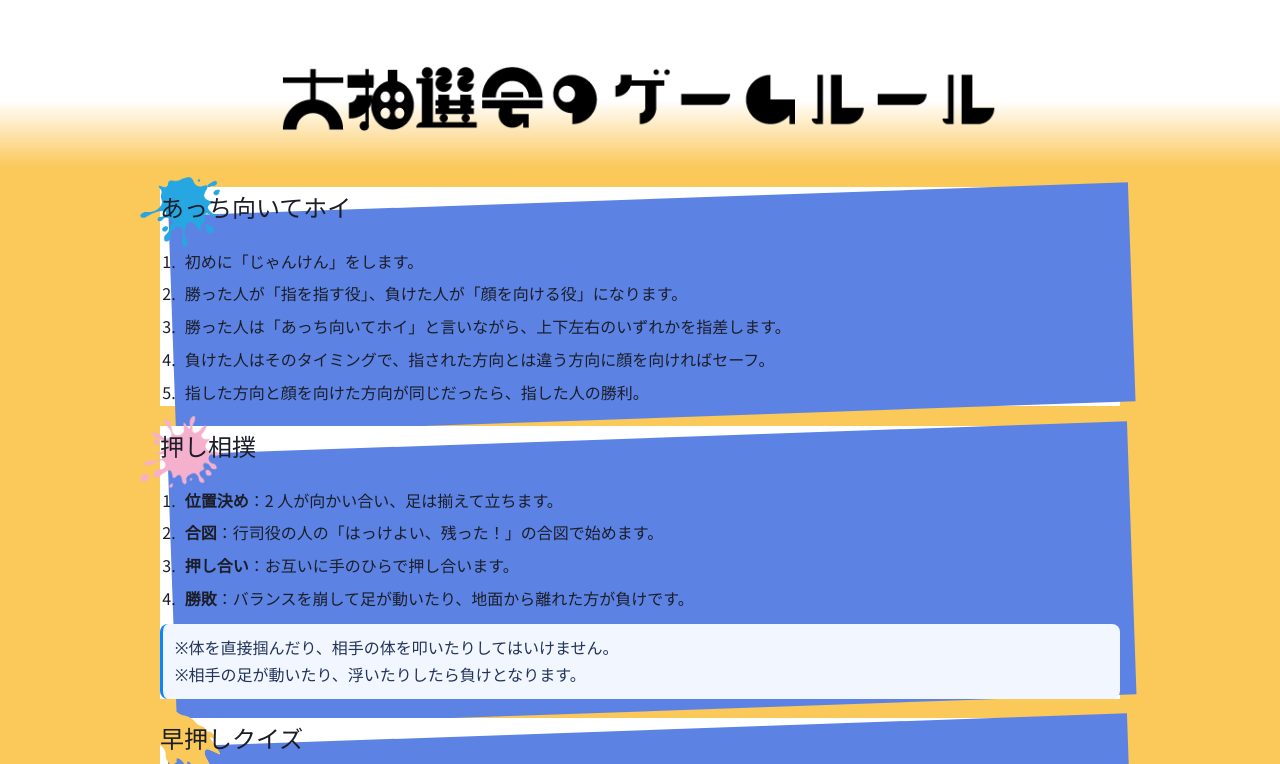
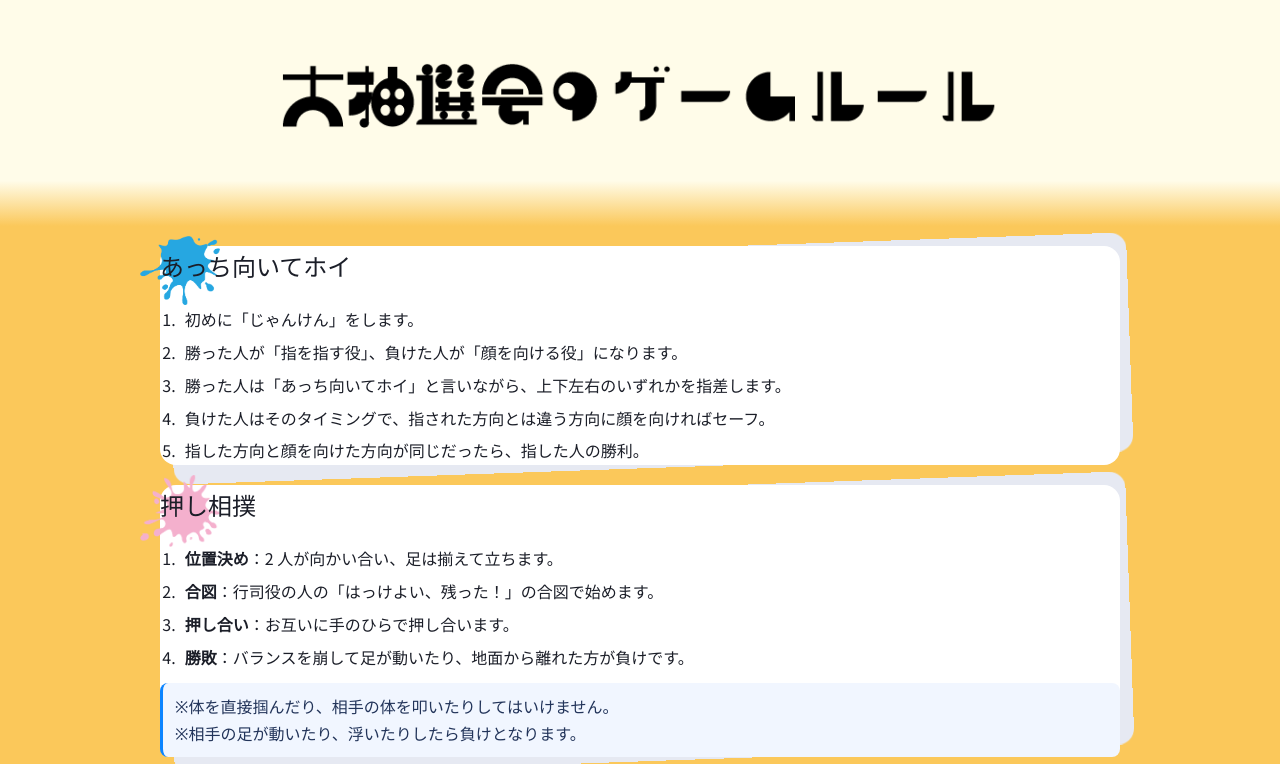
Before and after one commit to YoshikiFujii/dormfes_mix, a plain HTML site: page index.html in a window 1280 px wide. Shown: the top 764 px of the page. Drawn offline with Linux system fonts and the light colour scheme; a web font is replaced by a local one.

Commit message:
update animation

```diff
--- a/index.html
+++ b/index.html
@@ -31,8 +31,8 @@
     }
     .container{width:min(960px,92%);margin-inline:auto}
     header.hero{
-      background: linear-gradient(#ffffff 60%, #fbc85a);
-      padding:48px 0 28px;
+      background: linear-gradient(#fffce9 80%, #fbc85a);
+      padding:45px 0 90px;
       text-align:center;
     }
     /* 画像タイトル用 */
@@ -63,23 +63,30 @@
 
     /* === Deck風：裏パネル＋中央で拡大＆傾き === */
     .panel{
-      background: #fff;
       position: relative;
-      isolation: isolate;               /* 擬似要素の重なりを安定させる */
-      transform-origin: center;
+    }
+    .panel::before{
+      content:"";
+      position:absolute;
+      top:0;left:0;right:0;bottom:0;
+      background:var(--rule);
+      border-radius:16px;
+      z-index:-1;                       /* 本体の後ろ */
+      transform: translate(10px,3px) rotate(-2deg);
       transition: transform .35s cubic-bezier(.2,.7,.2,1),
                   box-shadow .35s cubic-bezier(.2,.7,.2,1);
       will-change: transform;
     }
-    .panel::before{
+    .panel::after{
       content:"";
       position:absolute;
-      inset:0;                          /* 同サイズ */
-      border-radius:inherit;
-      background:#5c83e4;               /* 灰色の裏パネル */
-      transform: translate(12px,12px) rotate(-2deg);
-      z-index:-1;                       /* 表パネルの“裏側”へ */
-      transition: transform .35s cubic-bezier(.2,.7,.2,1);
+      top:0;left:0;right:0;bottom:0;
+      background:var(--rule);
+      border-radius:16px;
+      background:white;
+      transition: transform .35s cubic-bezier(.2,.7,.2,1),
+                  box-shadow .35s cubic-bezier(.2,.7,.2,1);
+      z-index:-1;
     }
     .panel.is-centered{
       transform: perspective(1000px) rotateX(0.6deg) rotateZ(0.6deg) scale(1.02);
@@ -94,7 +101,7 @@
 
     .panel h2{
         position: relative;
-        z-index: 1;
+        z-index: 0;
         font-family: "Mochiy Pop One", "Noto Sans JP", system-ui, -apple-system, Segoe UI, Roboto, "Hiragino Kaku Gothic ProN", Meiryo, sans-serif;
         font-weight: 400; /* Mochiy Pop One は 400のみ。太字を明示的に避ける */
     }
@@ -153,7 +160,7 @@
       if (dist < bestDist) { bestDist = dist; best = p; }
     }
 
-    const threshold = Math.min(window.innerHeight * 0.25, 240); // 画面中央に十分近いか
+    const threshold = Math.min(window.innerHeight * 0.25, 240);
     panels.forEach(p => p.classList.toggle('is-centered', p === best && bestDist < threshold));
   }
 
@@ -170,6 +177,7 @@
   update();
 })();
 </script>
+
 <body>
   <header class="hero">
     <div class="container">
```
